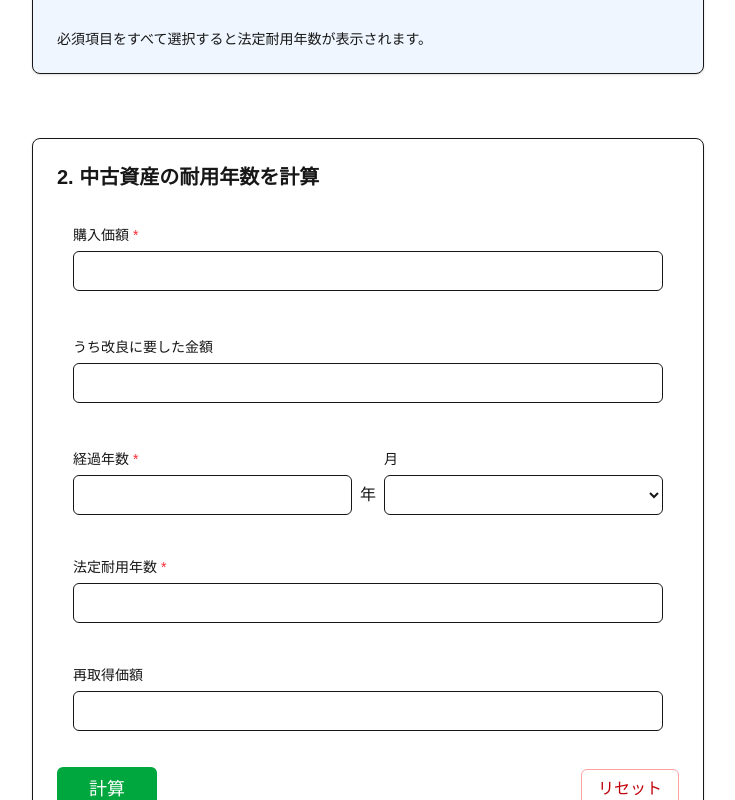
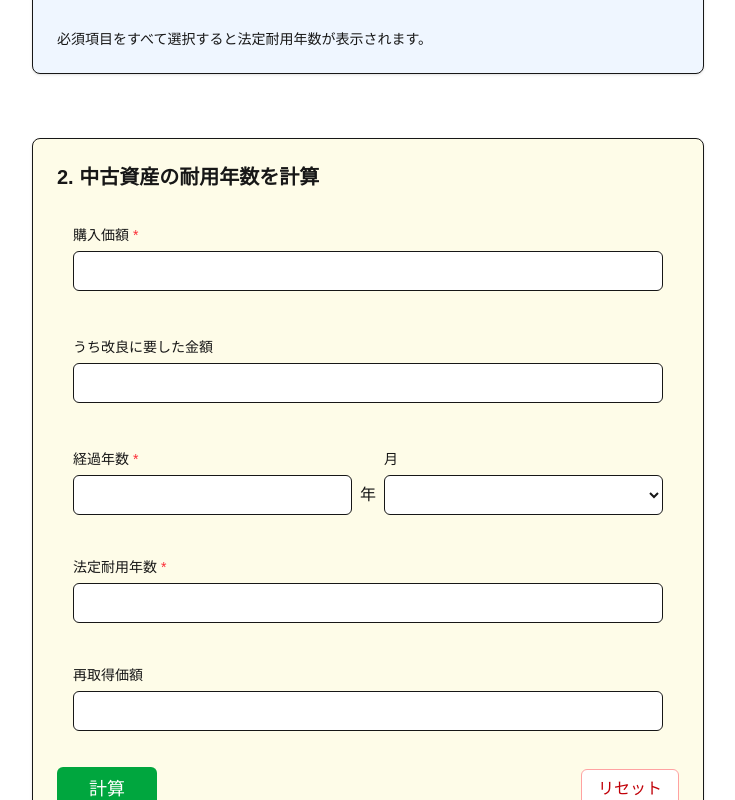
Before and after one commit to ryo8073/building-lifespan-calculator, a Next.js app: page / in a window 1280 px wide. Shown: the part 380-1180 px from the top of the page, without its empty margins (272-1007 px from the left). Built offline with nearby package versions, Linux system fonts and the light colour scheme.

Commit message:
UI調整: 中古資産の耐用年数を計算カードをBest Practiceで黄色背景に

```diff
--- a/src/app/page.tsx
+++ b/src/app/page.tsx
@@ -19,7 +19,7 @@ export default function HomePage() {
       </section>
       {/* 中古資産耐用年数計算グループ */}
       <section className="w-full max-w-2xl mb-8">
-        <UsedAssetCalculatorForm />
+        <UsedAssetCalculatorForm cardClassName="bg-yellow-50 dark:bg-yellow-900/20" />
       </section>
       <footer className="w-full max-w-2xl mt-8 text-xs text-muted-foreground text-center opacity-80">
         &copy; {new Date().getFullYear()} 建物耐用年数 判定・計算アプリ
```
